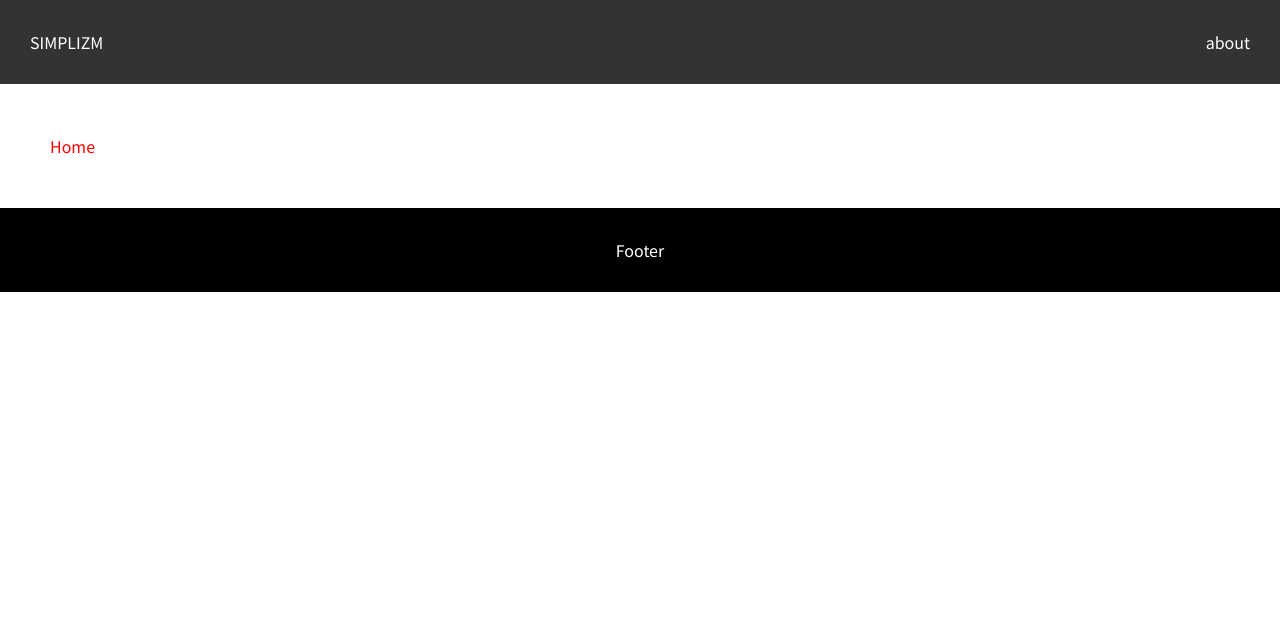
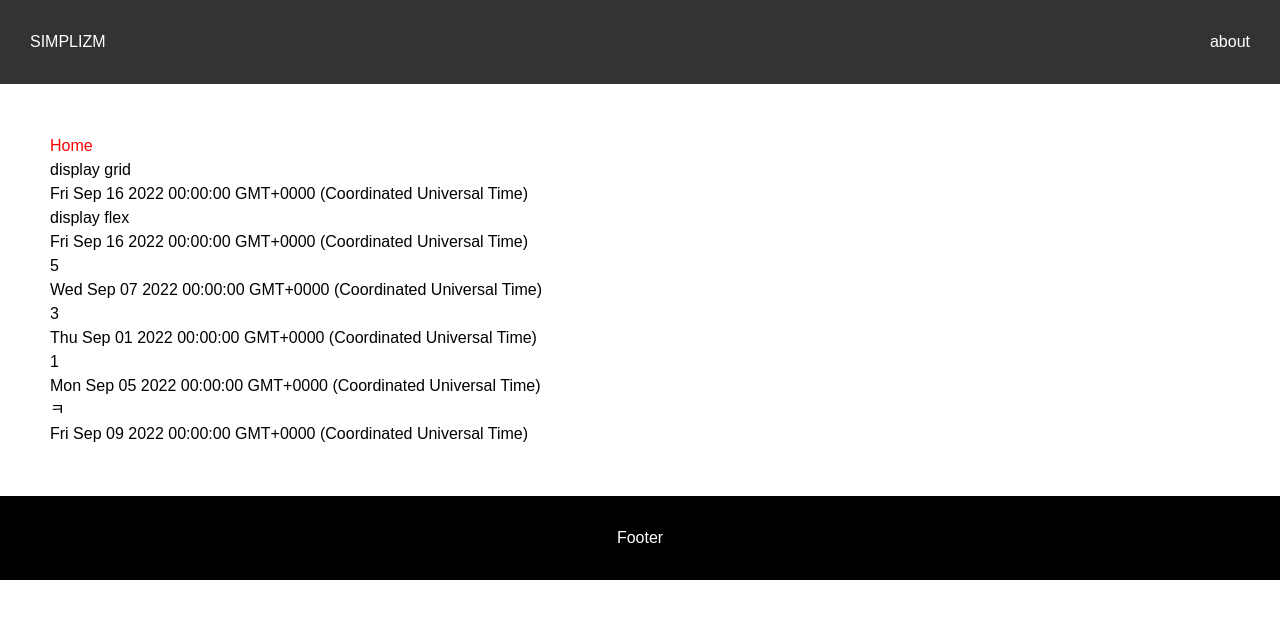
Before and after one commit to flamecommit/shinyj1991.github.io5, a React (Create React App) app: page / in a window 1280 px wide. Shown: the top 618 px of the page. Built offline with nearby package versions, Linux system fonts and the light colour scheme.

Commit message:
feat : markdown file list

```diff
--- a/package.json
+++ b/package.json
@@ -6,6 +6,7 @@
     "@testing-library/jest-dom": "^5.16.5",
     "@testing-library/react": "^13.4.0",
     "@testing-library/user-event": "^13.5.0",
+    "js-yaml": "^4.1.0",
     "react": "^18.2.0",
     "react-dom": "^18.2.0",
     "react-router-dom": "^6.4.0",
--- /dev/null
+++ b/src/content/1.md
@@ -0,0 +1,6 @@
+---
+title: 1
+createAt: 2022-09-05
+---
+
+text gird
--- /dev/null
+++ b/src/content/3.md
@@ -0,0 +1,6 @@
+---
+title: 3
+createAt: 2022-09-01
+---
+
+text gird
--- /dev/null
+++ b/src/content/5.md
@@ -0,0 +1,6 @@
+---
+title: 5
+createAt: 2022-09-07
+---
+
+text gird
--- /dev/null
+++ b/src/content/display-flex.md
@@ -0,0 +1,6 @@
+---
+title: display flex
+createAt: 2022-09-16
+---
+
+# display flex 사용기
--- /dev/null
+++ b/src/content/display-grid.md
@@ -0,0 +1,6 @@
+---
+title: display grid
+createAt: 2022-09-16
+---
+
+text gird
--- /dev/null
+++ b/src/content/ㅋ.md
@@ -0,0 +1,6 @@
+---
+title: ㅋ
+createAt: 2022-09-09
+---
+
+text gird
--- a/src/index.js
+++ b/src/index.js
@@ -6,7 +6,9 @@ import { BrowserRouter } from 'react-router-dom';
 const root = ReactDOM.createRoot(document.getElementById('root'));
 
 root.render(
-  <BrowserRouter>
-    <App />
-  </BrowserRouter>
+  <React.StrictMode>
+    <BrowserRouter>
+      <App />
+    </BrowserRouter>
+  </React.StrictMode>
 );
--- a/src/pages/home.jsx
+++ b/src/pages/home.jsx
@@ -1,4 +1,6 @@
-import styled from "styled-components";
+import { useState, useEffect } from "react"
+import styled from "styled-components"
+import { parseMarkdown } from "../utils/markdown";
 
 const Wrapper = styled.div`
   h1 {
@@ -6,10 +8,44 @@ const Wrapper = styled.div`
   }
 `
 
+const importAll = (r) => r.keys().map(r);
+const markdownFiles = importAll(require.context('../content', false, /\.md$/))
+  .sort()
+  .reverse();
+
 const PageHome = () => {
+  const [posts, setPosts] = useState([])
+
+  useEffect(() => {
+    async function fetchPosts() {
+      const posts = await Promise.all(markdownFiles
+        .map((file) => fetch(file)
+          .then((res) => res.text())
+        )
+      );
+
+      setPosts(parseMarkdown(posts));
+    }
+
+    fetchPosts();
+
+  }, [])
+
+  console.log('component2')
+
   return (
     <Wrapper>
       <h1>Home</h1>
+      {
+        posts.map((post, idx) =>
+          <div key={idx}>
+            {post.headers.title}
+            <div>
+              {post.headers.createAt.toString()}
+            </div>
+          </div>
+        )
+      }
     </Wrapper>
   )
 }
--- /dev/null
+++ b/src/utils/contents.js
@@ -0,0 +1,6 @@
+// eslint-disable-next-line import/no-anonymous-default-export
+export default [
+  {
+    name: 'txt'
+  }
+]
--- /dev/null
+++ b/src/utils/markdown.js
@@ -0,0 +1,14 @@
+/** yaml 문법을 javascript Object로 변환 해주는 모듈 **/
+import jsYaml from 'js-yaml';
+
+export const parseMarkdown = (markdowns) => {
+  return markdowns.map((md) => {
+    const parts = md.split('---');
+    const match = parts[1];
+    const headers = jsYaml.load(match, 'utf-8');
+    const index = md.indexOf(match) + match.length;
+    const markdown = md.substring(index + 3, md.length).trim();
+
+    return { headers, markdown }
+  })
+}
```
